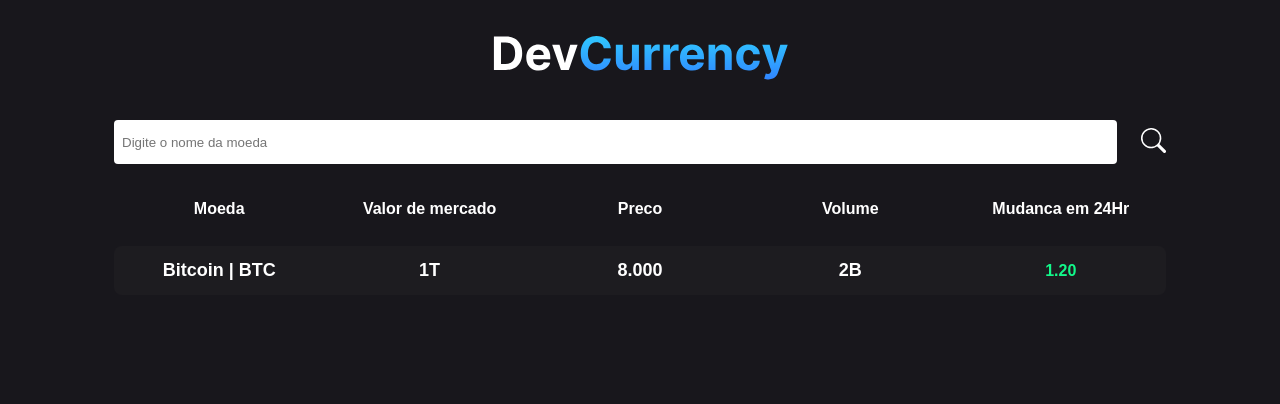
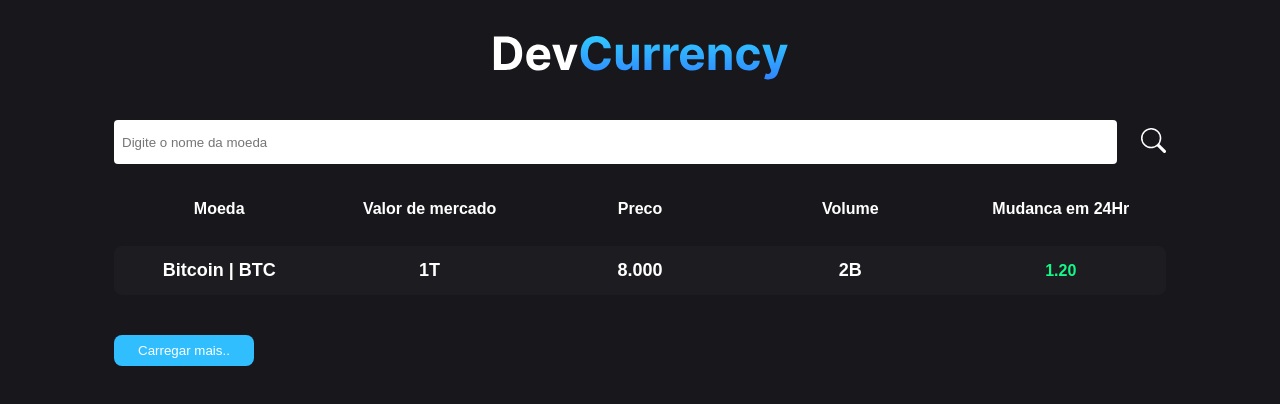
Before and after one commit to rodrigues396/criptoapp, a React (Vite) app: page / in a window 1280 px wide. Shown: the top 404 px of the page. Built offline with nearby package versions, Linux system fonts and the light colour scheme.

Commit message:
feat: creat buttonMore and styles

```diff
--- a/src/pages/Home/home.module.css
+++ b/src/pages/Home/home.module.css
@@ -61,6 +61,14 @@ table td{
     color: #f91257;
     font-weight: bold;
 }
+.buttonMore{
+    background-color: #30beff;
+    padding: 8px 24px;
+    color:#FFF;
+    margin: 14px 0;
+    border-radius: 8px;
+}
+
 /* Responsividade da Tabela */
 @media screen and (max-width: 600px){
     table{
--- a/src/pages/home/index.tsx
+++ b/src/pages/home/index.tsx
@@ -68,6 +68,10 @@ export default function Home(){
 
                 </tbody>
             </table>
+
+            <button className={styles.buttonMore}>
+                Carregar mais..
+            </button>
         </main>
     )
 }
```
